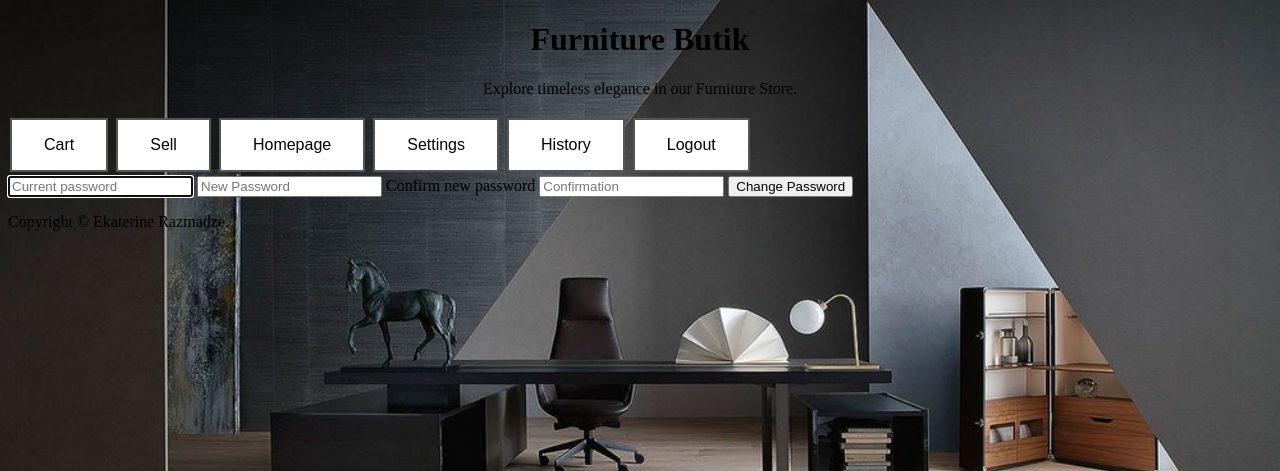
After one commit to Ekaterine6/Ekaterine6, a Flask app: page /change_password in a window 1280 px wide. The commit adds this page. Shown: the top 471 px of the page. Run offline with Flask 3, Linux system fonts and the light colour scheme; a user stored in the database is signed in.

Commit message:
all the buttons work, added some design started making settings

```diff
--- a/final_project/app.py
+++ b/final_project/app.py
@@ -1,6 +1,7 @@
-from flask import Flask, render_template, url_for, request, redirect, session
+from flask import Flask, render_template, flash, url_for, request, redirect, session
 from werkzeug.security import check_password_hash, generate_password_hash
 from final_project import helpers
+from functools import wraps
 from datetime import datetime
 import sqlite3
 
@@ -15,9 +16,27 @@ def get_db_connection():
     return connection
 
 
+def login_required(f):
+    """ Decorate routes to require login.
+
+    https://flask.palletsprojects.com/en/latest/patterns/viewdecorators/
+
+    """
+    @wraps(f)
+    def decorated_function(*args, **kwargs):
+        if session.get("user_id") is None:
+            return redirect("/login")
+        return f(*args, **kwargs)
+    return decorated_function
+
+
 @app.route('/')
 def index():
     return render_template('index.html')
+
+@app.route('/homepage')
+def homepage():
+    return render_template('homepage.html')
 
 @app.route("/login", methods=["GET", "POST"])
 def login():
@@ -86,6 +105,101 @@ def register():
 
     return render_template('register.html')
 
+@app.route('/logout')
+@login_required
+def logout():
+    """Log user out"""
+    # forgetting the user id
+    session.clear()
+
+    return render_template('login.html')
+
+@app.route('/cart')
+@login_required
+def cart():
+    return render_template('cart.html')
+
+@app.route('/sell')
+@login_required
+def sell():
+    return render_template('sell.html')
+
+@app.route('/settings')
+@login_required
+def settings():
+    if request.method == "POST":
+        # handling settings form submission
+        # extract settings values from the form
+        # Save the new settings to the database
+        # db = get_db()
+        # db.execute("UPDATE settings SET value = ? WHERE key = ?", (new_setting_value, "setting_key")
+        # db.commit
+        flash("Settings updated successfully")
+        return redirect("/settings")
+    else:
+        return render_template('settings.html')
+
+
+@app.route("/change_password", methods=["GET", "POST"])
+@login_required
+def change_password():
+    if request.method == "POST":
+        # getting cureent password
+        user_id = session["user_id"]
+        # verify current password
+        current_password = request.form.get("current_password")
+        if not current_password:
+            return helpers.error("must provide password", 403)
+
+        conn = get_db_connection()
+        cursor = conn.cursor()
+        current = cursor.execute("SELECT hash FROM users WHERE id = ?", (user_id,)).fetchone()
+
+        if not check_password_hash(current["hash"], current_password):
+            conn.close()
+            return helpers.error("wrong current password", 403)
+
+        # validate new password and confirmatio
+        new_password = request.form.get("new_password")
+        if not new_password:
+            conn.close()
+            return helpers.error("must provide a new password", 403)
+
+        # update passwords in th edatabase
+        confirmation_password = request.form.get("confirmation_password")
+        if not confirmation_password:
+            conn.close()
+            return helpers.error("must provide confirmation", 403)
+
+        # checking new pass and confirmation match
+        if new_password != confirmation_password:
+            return helpers.error("passwords do not match")
+
+        # Hash the password before saving it
+        hashed_password = generate_password_hash(new_password)
+        cursor.execute("UPDATE users SET hash = ? WHERE id = ?",
+                   (hashed_password, user_id))
+        conn.commit()
+        conn.close()
+
+        flash("Password changed sucessfully!")
+        return redirect("settings")
+    else:
+        return render_template("change_password.html")
+
+@app.route('/history')
+@login_required
+def history():
+    """history of transactions"""
+    user_id = session['user_id']
+    conn = get_db_connection()
+    cursor = conn.cursor()
+    user_id = cursor.execute("SELECT item, amount, purchased, timestamp, date FROM transactions WHERE user_id = ?", (user_id,))
+    transactions_sql = cursor.fetchall()
+    conn.close()
+
+    return render_template('history.html', transactions=transactions_sql)
+
 
 if __name__ == "__main__":
     app.run(debug=True)
--- a/final_project/static/styles.css
+++ b/final_project/static/styles.css
@@ -1,10 +1,35 @@
-body{
-    font-style: italic;
-    font-family: Arial, Helvetica, sans-serif;
-    background-color:aliceblue;
-    padding: 0;
+.body {
+  background-image: url('background2.jpg');
+  background-size:cover;
+  background-repeat: no-repeat;
 }
-h1 {
-    color:black;
-    text-align: center;
+.header {
+  text-decoration-color: black;
+  text-align: center;
+  text-shadow: #555555;
 }
+
+.button {
+border: none;
+color: rgba(255, 255, 255, 0.582);
+padding: 16px 32px;
+text-align: center;
+text-decoration: none;
+display: inline-block;
+font-size: 16px;
+margin: 4px 2px;
+transition-duration: 0.4s;
+cursor: pointer;
+}
+
+
+.button5 {
+    background-color: white;
+    color: black;
+    border: 2px solid #555555;
+  }
+
+  .button5:hover {
+    background-color: #555555;
+    color: white;
+  }
--- /dev/null
+++ b/final_project/templates/change_password.html
@@ -0,0 +1,17 @@
+{% extends "layout.html" %}
+
+{% block title %}
+   settings
+{% endblock %}
+
+{% block content %}
+<form method="POST" action="{{ url_for('change_password') }}">
+    <div>
+        <input autocomplete="off" autofocus class="form-control mx-auto w-auto" name="current_password" placeholder="Current password" type="password">
+        <input autocomplete="off" class="form-control mx-auto w-auto" name="new_password" placeholder="New Password" type="password">
+        <label for="confirmation_password">Confirm new password</label>
+        <input autocomplete="off" class="form-control mx-auto w-auto" name="confirmation_password" placeholder="Confirmation" type="password">
+        <button type="submit">Change Password</button>
+    </div>
+</form>
+{% endblock %}
--- a/final_project/templates/index.html
+++ b/final_project/templates/index.html
@@ -1,6 +1,6 @@
 {% extends "layout.html" %}
 
-{% block title %}Home{% endblock %}
+{% block title %}index{% endblock %}
 
 {% block content %}
  <title>Homepage</title>
--- a/final_project/templates/layout.html
+++ b/final_project/templates/layout.html
@@ -6,22 +6,33 @@
     <title>{% block title %}Project{% endblock %}</title>
     <link rel="stylesheet" type="text/css" href="{{ url_for('static', filename='styles.css') }}">
 </head>
-<body>
-    <header>
-        <h1>Furni</h1>
+<body class="body">
+    <header class="header">
+        <h1>Furniture Butik</h1>
         <p>Explore timeless elegance in our Furniture Store.</p>
     </header>
-    <nav>
-        <ul>
-            <li><a href="{{ url_for('index') }}">Home</a></li>
-            <li><a href="{{ url_for('login') }}">Login</a></li>
-            <li><a href="{{ url_for('register') }}">Register</a></li>
-        </ul>
-    </nav>
+<div>
+    {% if session["user_id"] %}
+        <div class="topnav">
+            <a href="{{ url_for('cart') }}"><button class="button button5">Cart</button></a>
+            <a href="{{ url_for('sell') }}"><button class="button button5">Sell</button></a>
+            <a href="{{ url_for('homepage') }}"><button class="button button5">Homepage</button></a>
+            <a href="{{ url_for('settings') }}"><button class="button button5">Settings</button></a>
+            <a href="{{ url_for('history') }}"><button class="button button5">History</button></a>
+            <a href="{{ url_for('logout') }}"><button class="button button5">Logout</button></a>
+        </div>
+    {% else %}
+        <div class="topnav">
+            <a href="{{ url_for('login') }}"><button class="button button5">Login</button></a>
+            <a href="{{ url_for('register') }}"><button class="button button5">Register</button></a>
+        </div>
+    {% endif %}
+</div>
     </header>
     <main>
         {% block content %}{% endblock %}
     </main>
+
     <footer>
         <p>Copyright &#169; Ekaterine Razmadze.</p>
     </footer>
```
Also changed, not shown: final_project/templates/history.html (+55 -0 lines), final_project/templates/settings.html (+12 -0 lines), final_project/database.db (deleted), final_project/instance/database.db, final_project/static/background1.jpg (added), final_project/static/background2.jpg (added), final_project/templates/buy.html (deleted), final_project/templates/cart.html (added), final_project/templates/homepage.html (added), final_project/templates/logout.html (added).
